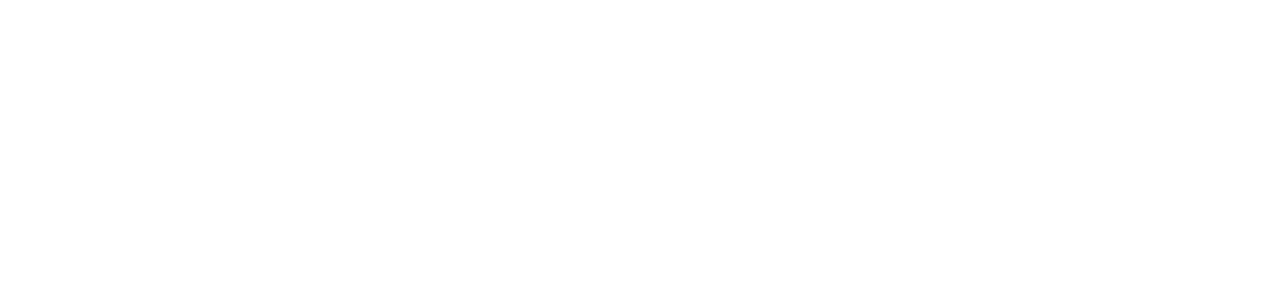
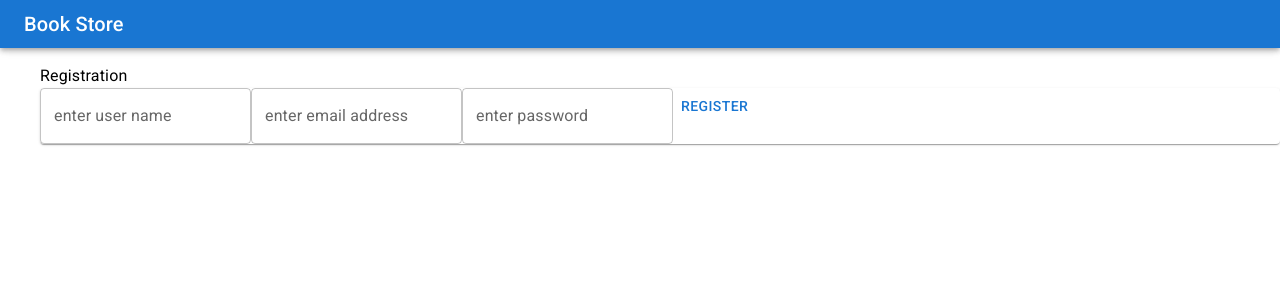
Before and after one commit to MyNameIsTakenOMG/bookStore-client-prac, a React (Create React App) app: page /register in a window 1280 px wide. Before the commit this address had no page. Shown: the top 300 px of the page. Built offline with nearby package versions, Linux system fonts and the light colour scheme.

Commit message:
add register tests

```diff
--- a/src/components/App.jsx
+++ b/src/components/App.jsx
@@ -5,6 +5,7 @@
 import { SnackbarProvider } from 'notistack';
 import { useSelector } from 'react-redux';
 import { userTokenSelector } from '../redux-store/userSlice';
+import Register from './user/Register';
 
 function App() {
   const userToken = useSelector(userTokenSelector);
@@ -15,6 +16,7 @@
       <Routes>
         <Route element={<Layout />}>
           <Route path="/login" element={<Login />} />
+          <Route path="/register" element={<Register />} />
           <Route
             path="/"
             element={
--- /dev/null
+++ b/src/components/user/Register.jsx
@@ -0,0 +1,98 @@
+import { Box, Button, Paper, TextField, Typography } from '@mui/material';
+import React from 'react';
+import * as yup from 'yup';
+import { useFormik } from 'formik';
+import { useDispatch, useSelector } from 'react-redux';
+import { register, userLoadingSelector } from '../../redux-store/userSlice';
+
+const registrationSchema = yup.object({
+  name: yup.string().required('name is required'),
+  email: yup
+    .string()
+    .email('should be an valid email')
+    .required('email is required'),
+  password: yup
+    .string()
+    .min(8, 'password should be at least 8 chars')
+    .required('password is required'),
+});
+
+export default function Register() {
+  const userLoading = useSelector(userLoadingSelector);
+  const dispatch = useDispatch();
+  const registerForm = useFormik({
+    validationSchema: registrationSchema,
+    initialValues: {
+      email: '',
+      password: '',
+      name: '',
+    },
+    onSubmit: (values) => {
+      dispatch(
+        register({
+          name: values.name,
+          email: values.email,
+          password: values.password,
+        })
+      );
+    },
+  });
+
+  return (
+    <Box>
+      <Typography>Registration</Typography>
+      <Paper>
+        <form
+          noValidate
+          autoComplete="off"
+          onSubmit={registerForm.handleSubmit}
+        >
+          <TextField
+            id="name"
+            name="name"
+            variant="outlined"
+            label="enter user name"
+            value={registerForm.values.name}
+            onChange={registerForm.handleChange}
+            helperText={registerForm.touched.name && registerForm.errors.name}
+            error={
+              registerForm.touched.name && Boolean(registerForm.errors.name)
+            }
+          />
+          <TextField
+            id="email"
+            name="email"
+            variant="outlined"
+            label="enter email address"
+            type="email"
+            value={registerForm.values.email}
+            onChange={registerForm.handleChange}
+            helperText={registerForm.touched.email && registerForm.errors.email}
+            error={
+              registerForm.touched.email && Boolean(registerForm.errors.email)
+            }
+          />
+          <TextField
+            id="password"
+            name="password"
+            variant="outlined"
+            label="enter password"
+            type="password"
+            value={registerForm.values.password}
+            onChange={registerForm.handleChange}
+            helperText={
+              registerForm.touched.password && registerForm.errors.password
+            }
+            error={
+              registerForm.touched.password &&
+              Boolean(registerForm.errors.password)
+            }
+          />
+          <Button type="submit" disabled={userLoading}>
+            register
+          </Button>
+        </form>
+      </Paper>
+    </Box>
+  );
+}
```
Also changed, not shown: 1 other file (tests, documents, lock files or other folders).
